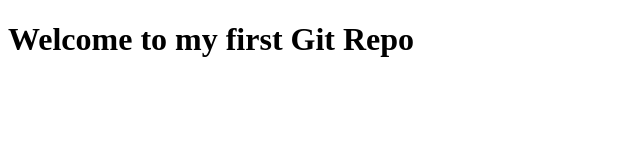
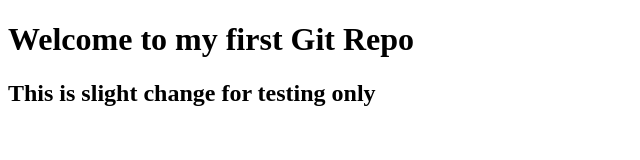
Before and after one commit to ErezGoldy/test, a plain HTML site: page index.html in a window 1280 px wide. Shown: the whole page, without its empty margins (0-640 px from the left). Drawn offline with Linux system fonts and the light colour scheme.

Commit message:
Update index.html

```diff
--- a/index.html
+++ b/index.html
@@ -8,5 +8,6 @@
 </head>
 <body>
     <h1>Welcome to my first Git Repo</h1>
+    <h2>This is slight change for testing only</h2>
 </body>
 </html>
```
